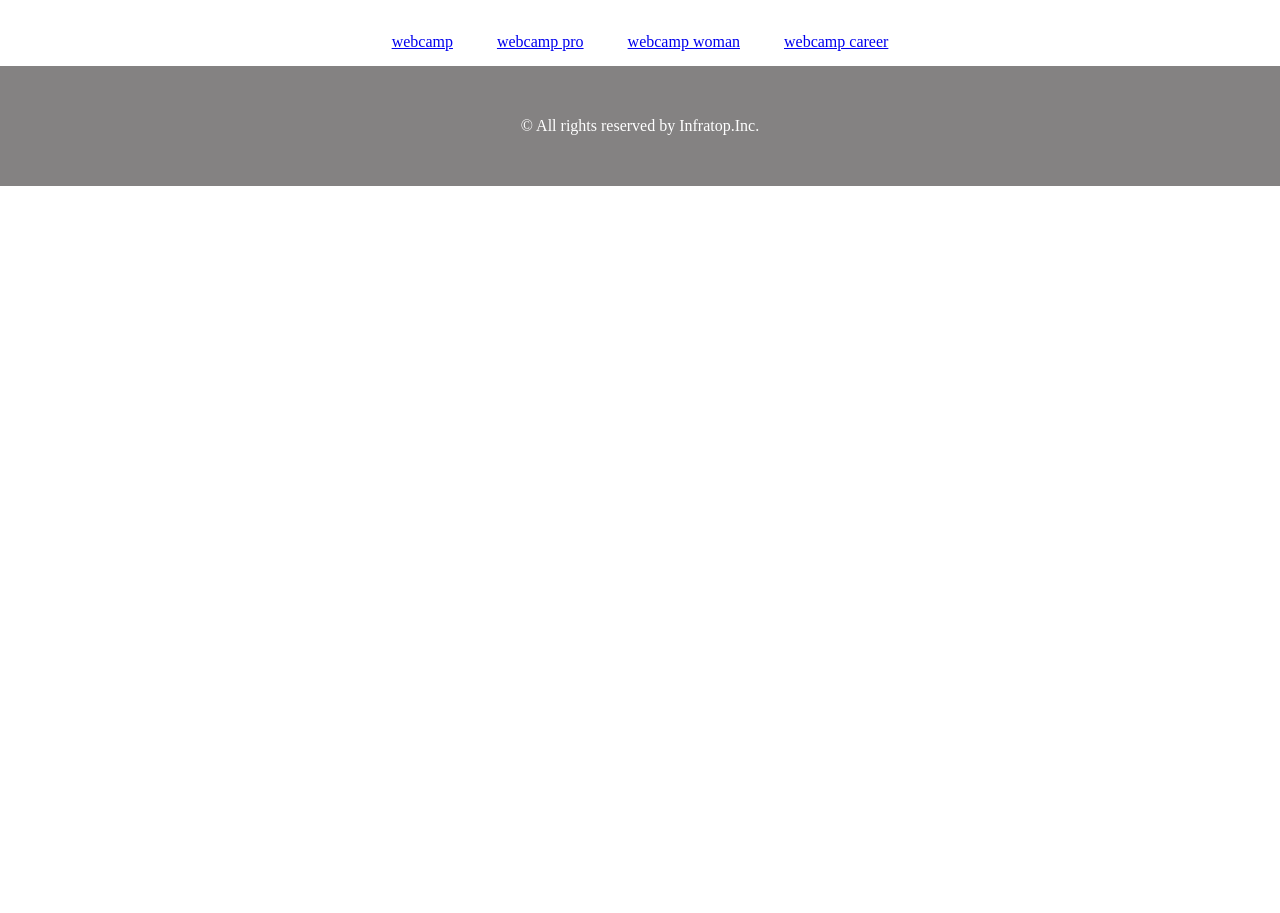
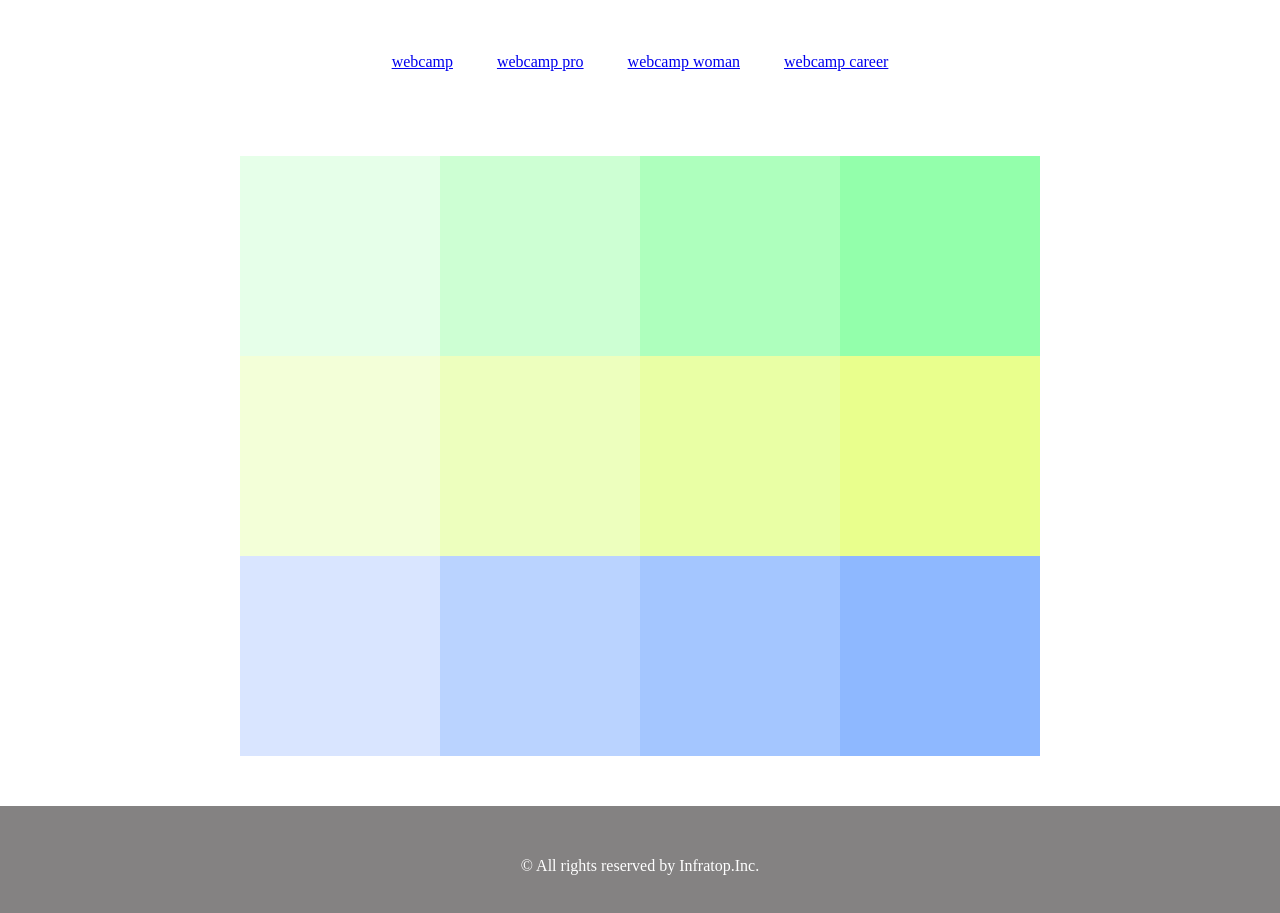
Before and after one commit to atsuki04/chapter5_exercise, a plain HTML site: page index.html in a window 1280 px wide. Shown: the part 59-972 px from the top of the page. Before the commit the page ends 800 px from the top, so only its background shows below. Drawn offline with Linux system fonts and the light colour scheme.

Commit message:
[Finish]1-5

```diff
--- a/style.css
+++ b/style.css
@@ -13,39 +13,114 @@ header {
 
 header.heading {
   font-size: 32px;
+  margin: 20 auto;
 }
 
 .nav-list {
   text-align: center;
   padding: 15px 0;
-  margin: 0 auto;
+  margin-bottom: 50px;
 }
 
 .nav-list-item {
   list-style: none;
   display: inline-block;
-  margin: 0 20px;
+  margin: 20px;
 }
 
 .box1 {
-  width: 800px;
+  width: 100%;
   display: flex;
+  justify-content: center;
+  flex-wrap: wrap;
+  margin-top: 50px;
 }
 
 .one {
+  width: 200px;
+  height: 200px;
   background-color: #e6ffe9;
 }
 
 .two {
+  width: 200px;
+  height: 200px;
   background-color: #cdffd3;
 }
 
 .three {
+  width: 200px;
+  height: 200px;
   background-color: #aeffbd;
 }
 
 .four {
+  width: 200px;
+  height: 200px;
   background-color: #93ffab;
+}
+
+.box2 {
+  width: 100%;
+  display: flex;
+  justify-content: center;
+  flex-wrap: wrap;
+}
+
+.five {
+  width: 200px;
+  height: 200px;
+  background-color: #f3ffd8;
+}
+
+.six {
+  width: 200px;
+  height: 200px;
+  background-color: #edffbe;
+}
+
+.seven {
+  width: 200px;
+  height: 200px;
+  background-color: #e9ffa5;
+}
+
+.eight {
+  width: 200px;
+  height: 200px;
+  background-color: #e9ff8d;
+}
+
+.box3 {
+  width: 100%;
+  display: flex;
+  justify-content: center;
+  flex-wrap: wrap;
+  margin-bottom: 50px;
+}
+
+.nine {
+  width: 200px;
+  height: 200px;
+  background-color: #d9e5ff;
+}
+
+.ten {
+  width: 200px;
+  height: 200px;
+  background-color: #bad3ff;
+}
+
+.eleven {
+  width: 200px;
+  height: 200px;
+  background-color: #a4c6ff;
+}
+
+.twelve {
+  width: 200px;
+  height: 200px;
+  background-color: #8eb8ff;
 }
 
 footer {
```
